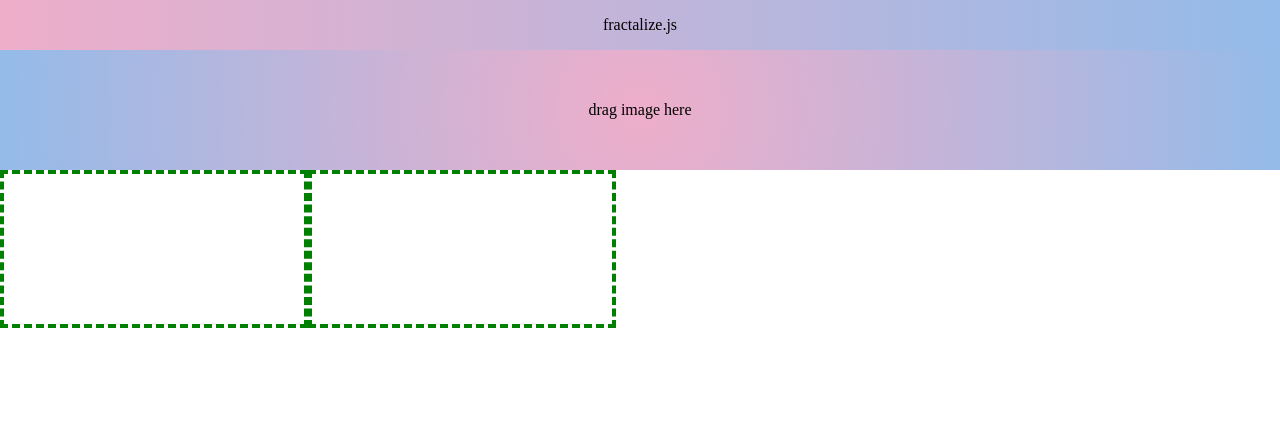
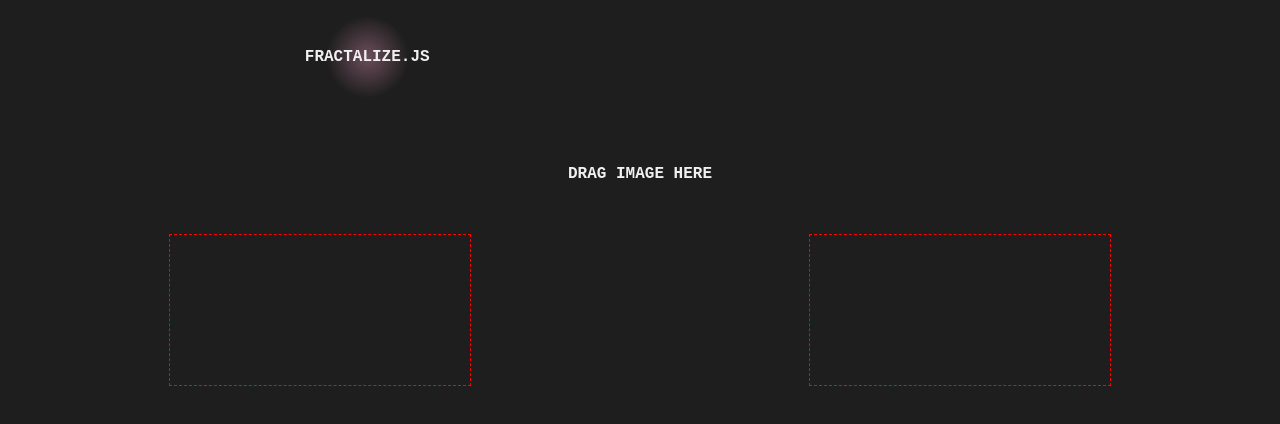
Before and after one commit to bpatmiller/fractalize.js, a website built with Vite: page index.html in a window 1280 px wide. Built offline with nearby package versions, Linux system fonts and the light colour scheme; what tweakpane would draw is missing.

Commit message:
styling changes

```diff
--- a/index.html
+++ b/index.html
@@ -5,13 +5,24 @@
       body {
         margin: 0;
         overflow: hidden;
+        height: 100vh;
+        background-color: rgb(30,30,30);
+        color: rgb(240,240,240);
+        font-family: 'Courier New', Courier, monospace;
+        font-weight: 700;
       }
       .head {
         text-align: center;
         padding-top: 16px;
         padding-bottom: 16px;
-        background: linear-gradient(90deg, rgba(238,174,202,1) 0%, rgba(148,187,233,1) 100%);
-
+        display: flex;
+        justify-content: space-around;
+       }
+      .head>#title {
+        background: radial-gradient(circle, rgba(109, 77, 91) 0%, rgba(0,0,0,0) 40%);
+        padding: 32px;
+        margin-top: auto;
+        margin-bottom: auto;
       }
       div#drop {
         width: 100%;
@@ -19,20 +30,23 @@
         display: flex;
         justify-content: center;
         align-items: center;
-        background: rgb(238,174,202);
-        background: radial-gradient(circle, rgba(238,174,202,1) 0%, rgba(148,187,233,1) 100%);      }
+        }
       div#drop:hover {
-        opacity: 50%;
+      background: radial-gradient(circle, rgba(109, 77, 91) 0%, rgba(0,0,0,0) 10%);
       }
       .dragging {
-        opacity: 50%;
+        background: radial-gradient(circle, rgba(109, 77, 91) 0%, rgba(0,0,0,0) 10%);
       }
       canvas {
-        border: 4px dashed green;
+        padding: 0px;
+        border: 1px red dashed;
       }
       .flex-container {
         display: flex;
+        flex-direction: row;
         flex-wrap: wrap;
+        justify-content: space-around;
+        align-items: baseline;
       }
       .flex-box {
         display: flex;
@@ -40,10 +54,15 @@
     </style>
   </head>
   <body>
-    <div class="head">fractalize.js</div>
+    <div class="head">
+      <div id="title" >
+        FRACTALIZE.JS
+    </div>
+    <div id="settingsPanel"></div>
+  </div>
     <div id="drop" class="flex-box">
       <div class="center-text">
-        drag image here
+        DRAG IMAGE HERE
       </div>
     </div>
     <div class="flex-container">
--- a/src/config.js
+++ b/src/config.js
@@ -4,14 +4,20 @@ export const PARAMS = {
   outputSize: 260,
   minClusterSize: 0.03,
   numColors: 8,
+  numValidSubsets: 0,
 };
 
 export const makePane = () => {
-  const pane = new Pane();
+  const pane = new Pane({
+    container: document.getElementById("settingsPanel"),
+  });
+
+  PARAMS.outputSize = Math.floor(window.innerWidth / 2) - 8;
 
   pane.addInput(PARAMS, "outputSize", { min: 256, max: 1024, step: 1 });
   pane.addInput(PARAMS, "minClusterSize", { min: 0.01, max: 0.4 });
   pane.addInput(PARAMS, "numColors", { min: 2, max: 16, step: 1 });
+  pane.addMonitor(PARAMS, "numValidSubsets", { format: (v) => v.toFixed(1) });
 
   return pane;
 };
--- a/src/fractalize.js
+++ b/src/fractalize.js
@@ -1,10 +1,8 @@
 import { Complex } from "complex.js";
+import * as gm from "gammacv";
 
-export const getComplexPoints = () => {
-  const canvas = document.getElementById("clustered");
-  const ctx = canvas.getContext("2d");
-  var imgData = ctx.getImageData(0, 0, canvas.clientWidth, canvas.clientHeight);
-  console.log(ctx.clientHeight);
+export const getComplexPoints = (groupEdges) => {
+  //   console.log(groupEdges);
 };
 
 export const getLejaPoints = () => {
--- a/src/image.js
+++ b/src/image.js
@@ -1,4 +1,5 @@
 import * as gm from "gammacv";
+import { getComplexPoints, getLejaPoints } from "./fractalize.js";
 import { PARAMS } from "./config";
 
 // basically just
@@ -35,7 +36,6 @@ export const handleImage = async (file) => {
 
   const srcImgUrl = URL.createObjectURL(file);
   const dim = await drawCanvasFromURL(srcImgUrl);
-  console.log(dim);
 
   // resized image tensor
   let imgT = new gm.Tensor("uint8", [dim.width, dim.height, 4]);
@@ -115,7 +115,7 @@ export const handleImage = async (file) => {
       }
     }
   }
-
+  PARAMS.numValidSubsets = validGroups;
   var groupEdges = groups.clone();
 
   // remove interior points hehehehe
@@ -139,15 +139,7 @@ export const handleImage = async (file) => {
     }
   }
 
-  console.log(
-    "done with",
-    groupIndex,
-    "groups and",
-    validGroups,
-    "valid groups"
-  );
-
-  ctx.fillStyle = `rgba(255,255,255,0.7)`;
+  ctx.fillStyle = `rgba(255,255,255,0.85)`;
   ctx.fillRect(0, 0, dim.width, dim.height);
   for (let x = 0; x < dim.width; x++) {
     for (let y = 0; y < dim.height; y++) {
@@ -161,4 +153,6 @@ export const handleImage = async (file) => {
       }
     }
   }
+
+  const complexPoints = getComplexPoints(groupEdges);
 };
--- a/src/index.js
+++ b/src/index.js
@@ -1,8 +1,8 @@
-import { getComplexPoints, getLejaPoints } from "./fractalize.js";
 import { handleImage } from "./image.js";
 import { makePane } from "./config.js";
 
 const pane = makePane();
+
 var dropZone = document.getElementById("drop");
 
 dropZone.addEventListener("dragover", function (e) {
@@ -25,7 +25,7 @@ dropZone.addEventListener("drop", function (e) {
         e.dataTransfer.items[i].type.match("^image/")
       ) {
         var file = e.dataTransfer.items[i].getAsFile();
-        handleImage(file);
+        const groupEdges = handleImage(file);
       }
     }
   }
```
